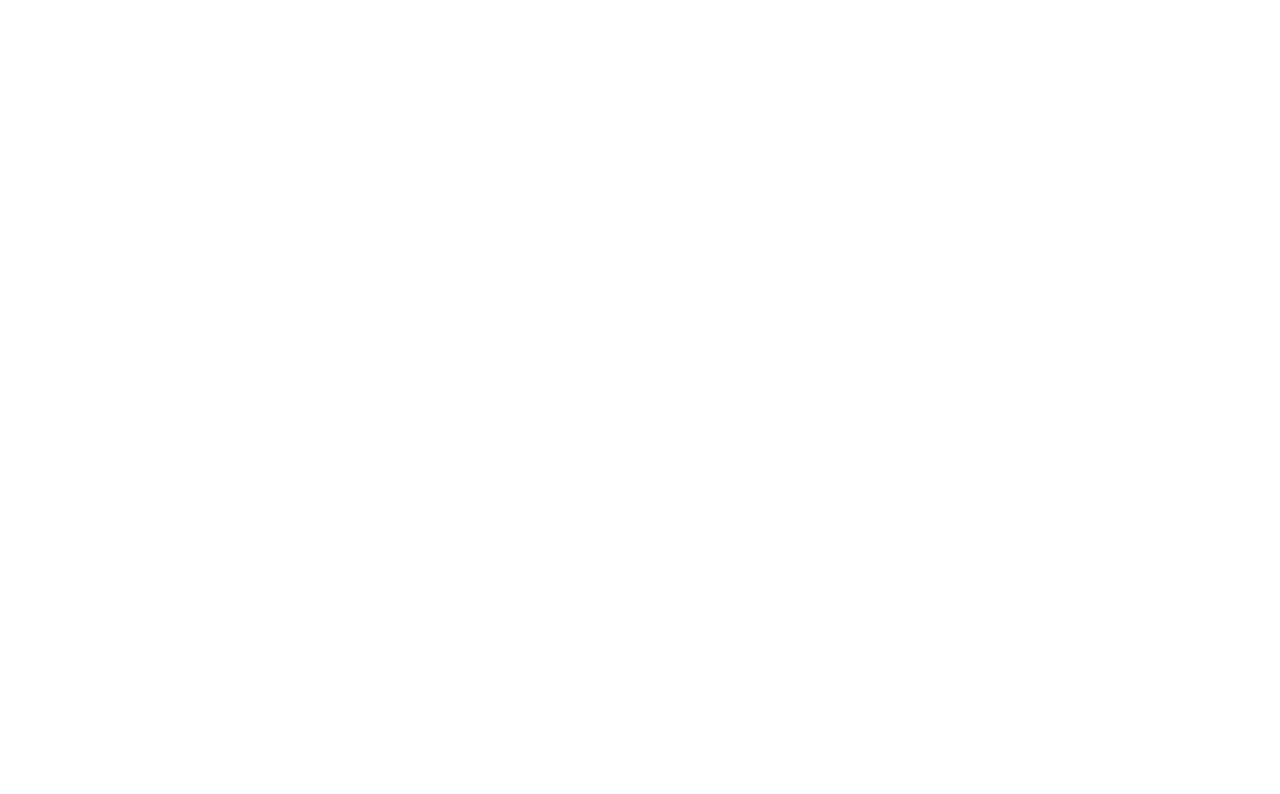
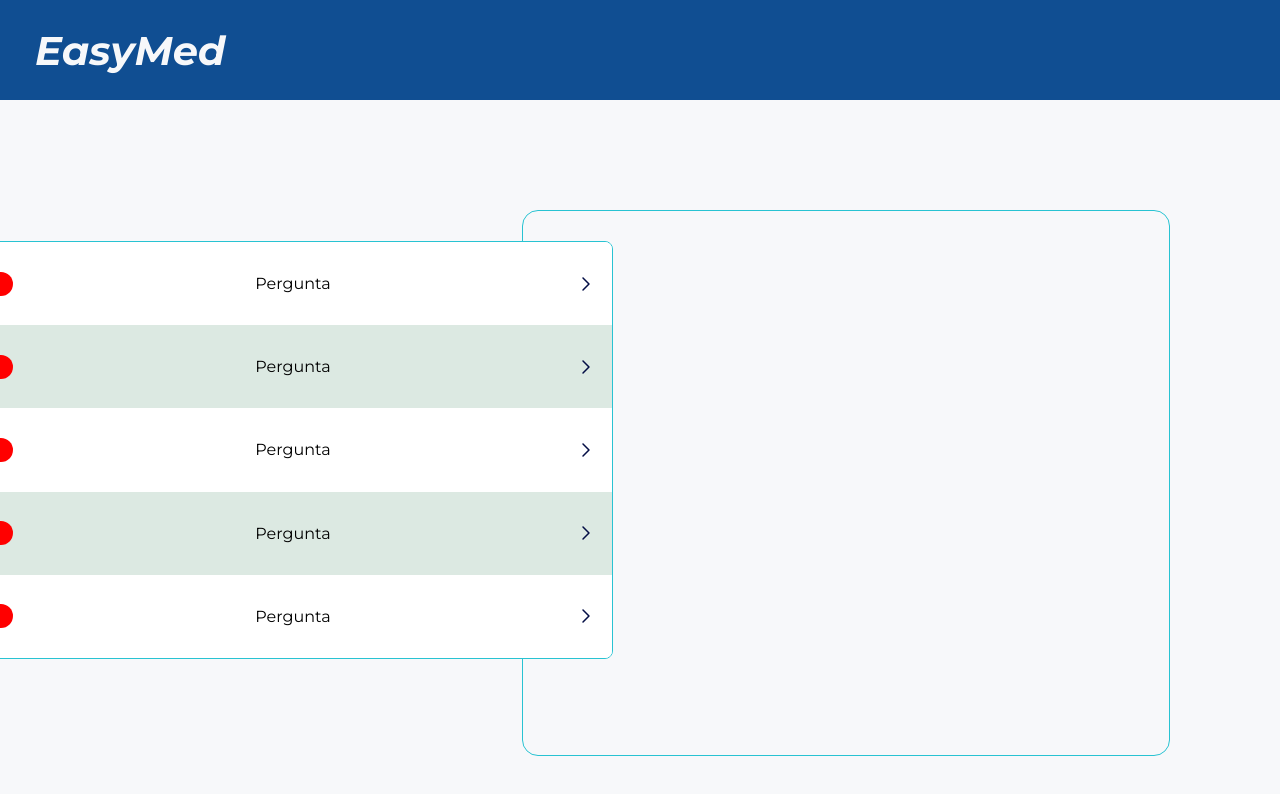
Before and after one commit to joaopedroalb/easy-med-front, a React (Vite) app: page /faq in a window 1280 px wide. Before the commit this address had no page. Shown: the top 794 px of the page. Built offline with nearby package versions, Linux system fonts and the light colour scheme.

Commit message:
FIX: Faq screen

```diff
--- a/src/components/layout/Headers/HeaderDoctor/index.jsx
+++ b/src/components/layout/Headers/HeaderDoctor/index.jsx
@@ -6,10 +6,7 @@
     <>
       <Header>
         <TitleLogo>EasyMed</TitleLogo>
-        <Nav>
-          <BtnHeader>Calendário</BtnHeader>
-          <BtnHeader>FAQ</BtnHeader>
-        </Nav>
+
       </Header>
     </>
   );
--- a/src/pages/App.jsx
+++ b/src/pages/App.jsx
@@ -4,7 +4,7 @@
 import Login from "./Login";
 import PatientRecord from "./PatientRecord";
 import PatientProfile from "./Profile/Patient/PatientProfile";
-import DoctorProfile from "./Profile/Doctor/DoctorProfile";
+import FAQ from "./FAQ/FAQ";
 import ListPatient from "./ListPatient";
 import PatientByDoctor from "./Profile/PatientByDoctor";
 import DoctorSightPacient from "./DoctorSight-PacientProfile";
@@ -19,7 +19,7 @@
           <Route path="/" element={<Home />} />
           <Route path="signin/*" element={<Login />} />
           <Route path="signup/*" element={<PatientRecord />} />
-          <Route path="doctor-profile/*" element={<DoctorProfile />} />
+          <Route path="faq/*" element={<FAQ />} />
           <Route
             path="profile/"
             element={
--- a/src/pages/Profile/Doctor/style.js
+++ b/src/pages/FAQ/style.js
@@ -126,6 +126,7 @@
     position: relative;
     right: 550px;
     top: 30px;
+    overflow: auto;
 `
 export const QuestionWhite = styled.div`
     width: 100%;
@@ -134,6 +135,11 @@
     display: flex;
     align-items: center;
     justify-content: space-between;
+
+    &:hover {
+        background-color: var( --blue-500);
+        cursor: pointer;
+    }
     .circle {
         width: 24px;
         height: 24px;
@@ -150,10 +156,16 @@
 export const QuestionGray = styled.div`
     width: 100%;
     height: 20%;
-    background-color: var(--white);
+    background-color: var(--gray-100);
     display: flex;
     align-items: center;
     justify-content: space-between;
+    &:hover {
+        background-color: var( --blue-500);
+    }
+    &:active {
+        background-color: var( --blue-500);
+    }
     .circle {
         width: 24px;
         height: 24px;
--- a/src/styles/global.js
+++ b/src/styles/global.js
@@ -40,6 +40,7 @@
 
         --gray-100: #DCE9E2;
         --gray:#626262;
+        --gray-alt:#f5f5f5;
 
 
         --mobile-pixel:615px;
```
Also changed, not shown: src/pages/FAQ/FAQ.jsx (renamed from src/pages/Profile/Doctor/DoctorProfile.jsx, +3 -24 lines).
